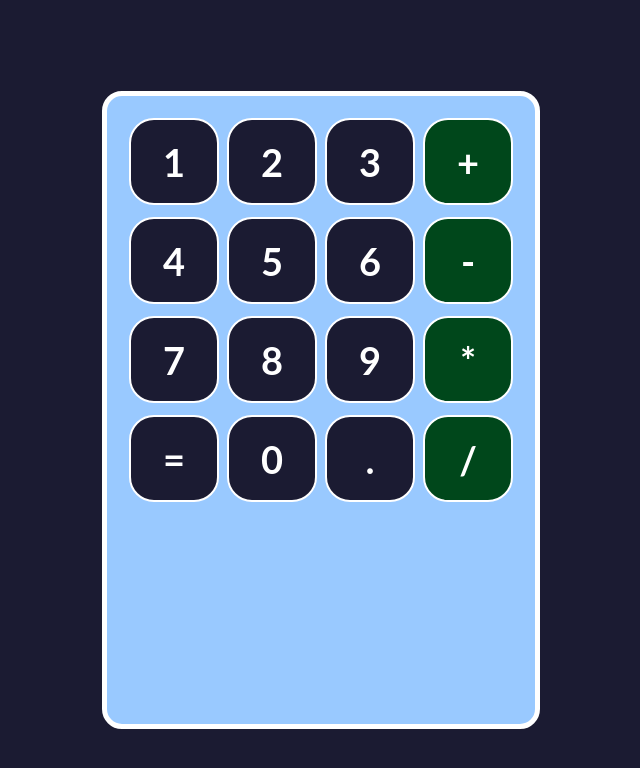
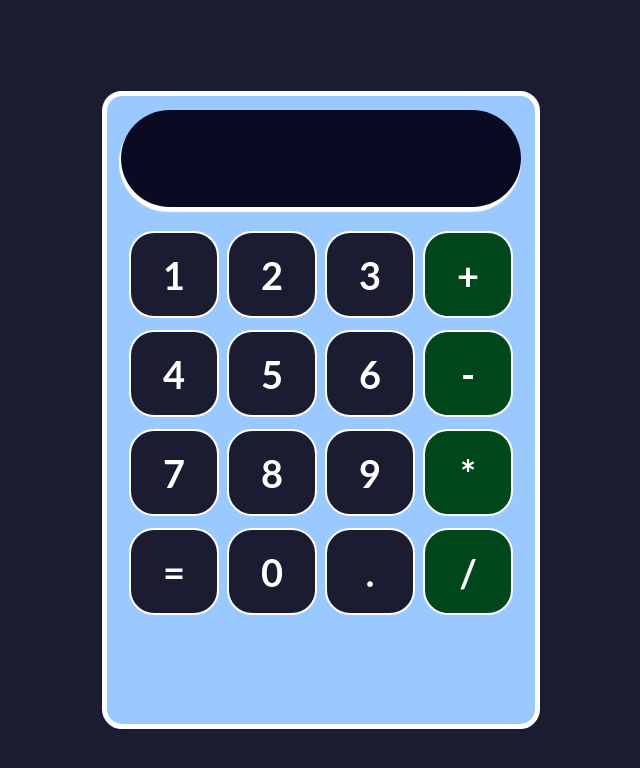
Before and after one commit to josefinacicchini/react-calculator, a React (Create React App) app: page / in a window 1280 px wide. Shown: the top 768 px of the page, without its empty margins (319-959 px from the left). Built offline with nearby package versions, Linux system fonts and the light colour scheme.

Commit message:
Display component and style added

```diff
--- a/src/App.js
+++ b/src/App.js
@@ -1,10 +1,12 @@
 import './App.css';
 import Button from './components/Button'
+import Display from './components/Display';
 
 function App() {
   return (
     <div className='App'>
       <div className='calculator-container'>
+        <Display />
         <div className='row'>
           <Button>1</Button>
           <Button>2</Button>
--- /dev/null
+++ b/src/components/Display.js
@@ -0,0 +1,11 @@
+import React from 'react';
+import '../style/Display.css'
+
+const Display = ({ input }) => (
+    <div className='input'>
+        {input}
+    </div>
+
+);
+
+export default Display;
--- /dev/null
+++ b/src/style/Display.css
@@ -0,0 +1,15 @@
+.input {
+    height: 75px;
+    border-radius: 50px;
+    margin-bottom: 20px;
+    display: flex;
+    justify-content: flex-end;
+    align-items: center;
+    font-weight: bold;
+    font-size: 30px;
+    background-color: #0a0a23;
+    color: white;
+    padding: 11px 30px 11px 11px;
+    margin: 1px solid #888;
+    box-shadow: -1px 4px 1px 1px white;
+}
```
